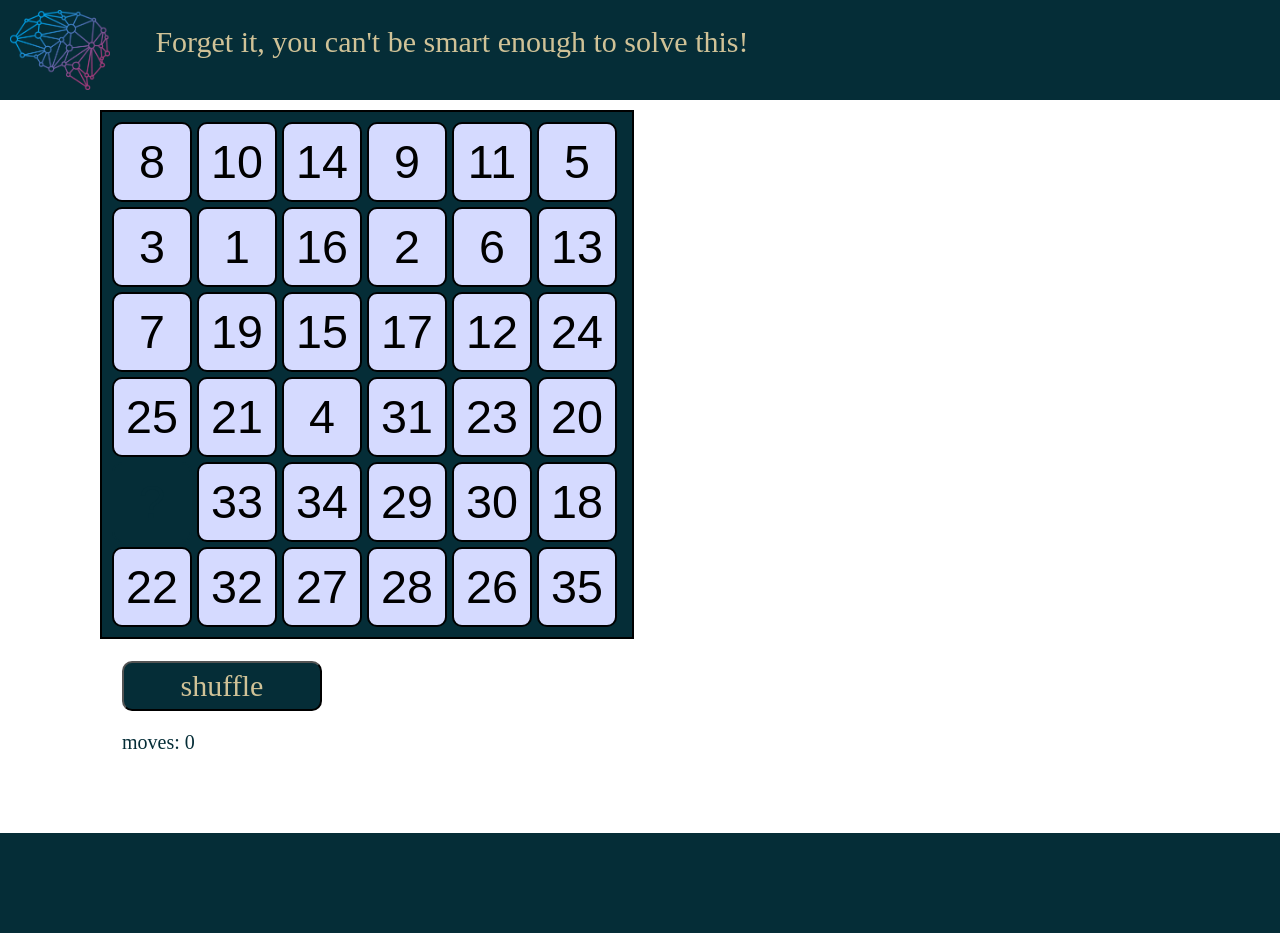
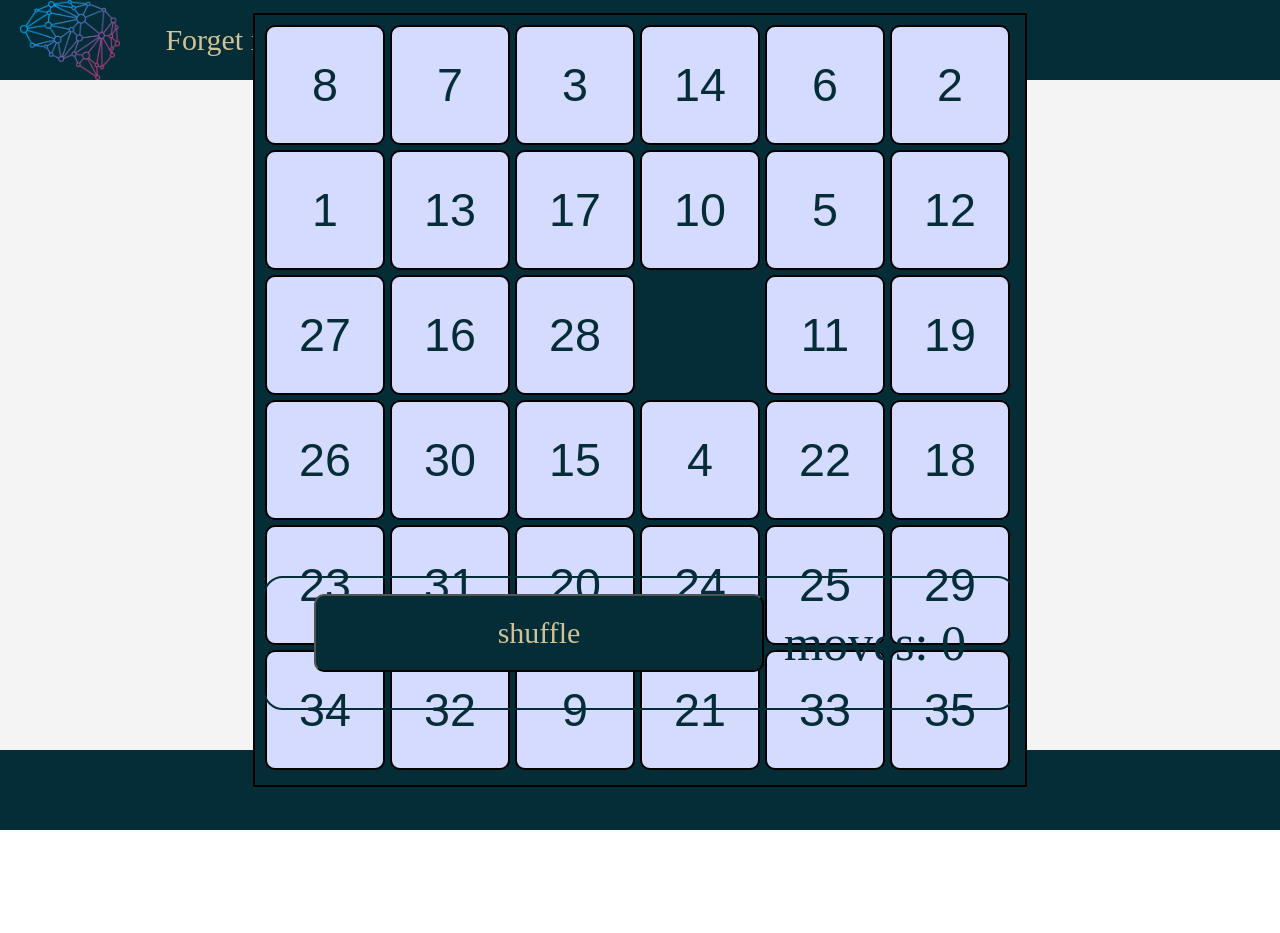
Before and after one commit to mehrdad0001/Satan-s-puzzle, a plain HTML site: page index.html in a window 1280 px wide. After the commit the page ends 830 px from the top, so only its background shows below. Drawn offline with Linux system fonts and the light colour scheme.

Commit message:
Update index.html

```diff
--- a/index.html
+++ b/index.html
@@ -14,6 +14,8 @@
             height: 100px;
             background-color: #052d37;
             color: white;
+
+
         }
 
         .header-logo {
@@ -22,13 +24,6 @@
             padding: 10px;
         }
 
-		.header-link {
-			float: right;
-			font-size: 30px;
-			padding display: block;
-			text-decoration: none;
-			color: #d0c297;
-		}
 
         .header-link-items {
             padding: 0px 20px;
@@ -62,8 +57,8 @@
         }
 
         .main-section1-board {
-			height: 505px;
-			width: 510px;
+            height: 750px;
+            width: 750px;
             padding-left: 10px;
             padding-right: 10px;
             padding-top: 10px;
@@ -73,30 +68,21 @@
         }
 
         .main-section1-board-cell {
-			width: 80px;
-			height: 80px;
+            width: 120px;
+            height: 120px;
             margin-bottom: 5px;
             margin-right: 5px;
             border: 2px solid black;
             background-color: #D5DAFF;
-			color: 052d37;
+            color: #052d37;
             font-size: 35pt;
             text-align: center;
             border-radius: 10px;
         }
 
         .main-section1-board-nocell {
-			/* width: 100px;
-			height: 100px;
-			margin-bottom: 5px;
-			margin-right: 5px;
-			border: 2px #fff;
-			background-color: #fff;
-			color: #052d37;
-			font-size: 50pt;
-			text-align: center; */
-			width: 80px;
-			height: 80px;
+            width: 120px;
+            height: 120px;
             margin-bottom: 5px;
             margin-right: 5px;
             border: 2px solid #052d37;
@@ -108,17 +94,27 @@
         }
 
         .main-section1-count {
-			width: 760px;
+            width: 750px;
             height: 130px;
-			border: 2px solid white;
+            border: 2px solid #052d37;
             font-size: 18;
-			margin-top: 20px;
+            margin-bottom: 20px;
+
+
+
             margin-left: 0px;
+            position: absolute;
+            bottom: -5%;
+            border-radius: 20px;
+            display: flex;
+            align-items: center;
+            justify-content: center;
+            text-align: center;
         }
 
         .main-section1-board-shuffle {
-			height: 50px;
-			width: 200px;
+            height: 60%;
+            width: 60%;
             font-size: 18px;
             margin-left: 20px;
             margin-bottom: 20px;
@@ -132,62 +128,63 @@
         .main-section1-board-count {
             padding: 20px;
             color: #052d37;
-			font-size: 20px;
+            font-size: 50px;
             font-family: 'Vollkorn', serif;
         }
 
-		input {
-			width: 100px;
-			margin-right: 30px;
-			margin-bottom: 0px;
-			padding: 5px;
-			font-size: 18px;
-			border: 1px solid #dee7ec;
+        .mainpane {
+            background: rgb(244, 244, 244);
+            /* padding: 10px; */
+            width: 100vw;
+            height: 100vh;
         }
 
-		.main-section2-board {
-			width: 161px;
-			height: 160px;
-			padding: 6px;
-			border: 2px solid black;
-			background-color: white;
-		}
+        .gamepane {
+            background: rgb(244, 244, 244);
+            width: 90%;
+            height: 75vh;
+            position: absolute;
+            left: 50%;
+            top: 50%;
+            transform: translate(-50%, -50%);
+            display: flex;
+            align-items: center;
+            justify-content: center;
 
-		.main-section2-board-cell {
-			width: 50px;
-			height: 50px;
-			margin-bottom: 5px;
-			border: 2px solid black;
-			background-color: galy;
-			color: black;
-			font-size: 30pt;
-			text-align: center;
-			border-radius: 5px;
-		}
-
-		.main-section2-board-nocell {
-			width: 50px;
-			height: 50px;
-			margin-bottom: 5px;
-			border: 2px solid white;
-			background-color: white;
-			color: white;
-			font-size: 30pt;
-			text-align: center;
         }
 
 
+        .myheader{
+            margin-bottom: 10px;
+            background: #052d37;
+            height: 10%;
+            width: 100vw;
+            position: absolute;
+            top: 0;
+            display: flex;
+            flex-direction: row;
+            justify-content: flex-start;
+            align-items: center;
+            padding-left: 10px;
+        }
 
-		.footer {
-			margin: 0px;
-			padding: 0px;
-			height: 100px;
-			background-color: #052d37;
-			color: white;
+        .myfooter{
+            margin-top: 10px;
+            background: #052d37;
+            height: 10%;
+            width: 100vw;
+            position: absolute;
+            bottom: -30px;
+            display: flex;
+            flex-direction: row;
+            justify-content: flex-start;
+            align-items: center;
+            padding-left: 10px;
+
         }
     </style>
     <script>
-		var list = ['1', '3', '2', '4', '5', '6', '7', '8', '9', '10', '11', '12', '13', '14', '15', '16', '17', '18', '19', '20', '21', '22', '23', '24', '25', '26', '27', '28', '29', '30', '31', '32', '33', '34', '35', '.'];
+        var list = ['1', '2', '3', '4', '5', '6', '7', '8', '9', '10', '11', '12', '13', '14', '15', '16', '17', '18', '19', '20', '21', '22', '23', '24', '25', '26', '27', '28', '29', '30', '31', '32', '34', '33', '35', '.'];
         console.log(list)
         // console.log(str.indexOf('8'))
         // console.log(str.indexOf('.'))
@@ -266,31 +263,22 @@
 
 <body>
 
-	<div class="header">
+
+
+    <div class="mainpane">
+        <div class="myheader">
             <a href="https://www.linkedin.com/in/mehrdad-vahedi/"><img class="header-logo"src="brain.png"></a>
 		    <div class="header-title">Forget it, you can't be smart enough to solve this!</div>
-		<div class="header-link">
-		  <ul>
-			<li class="header-link-items"><a class="header-link" href="https://www.linkedin.com/in/mehrdad-vahedi/"></a></li>
-			<li class="header-link-items"></li>
-		  </ul>
         </div>
-	  </div>
-
-	<div class="main">
-		<div class="main-section">
+        <div class="myfooter"></div>
+        <div class="gamepane">
             <div id="board" class="main-section1-board">
             </div>
             <div class="main-section1-count" id="count">
             </div>
         </div>
-
-
     </div>
 
-	<div class="footer">
-
-	</div>
     <script>shuffle();</script>
 </body>
 
```
Lines whose indentation alone changed are shown as unchanged.
